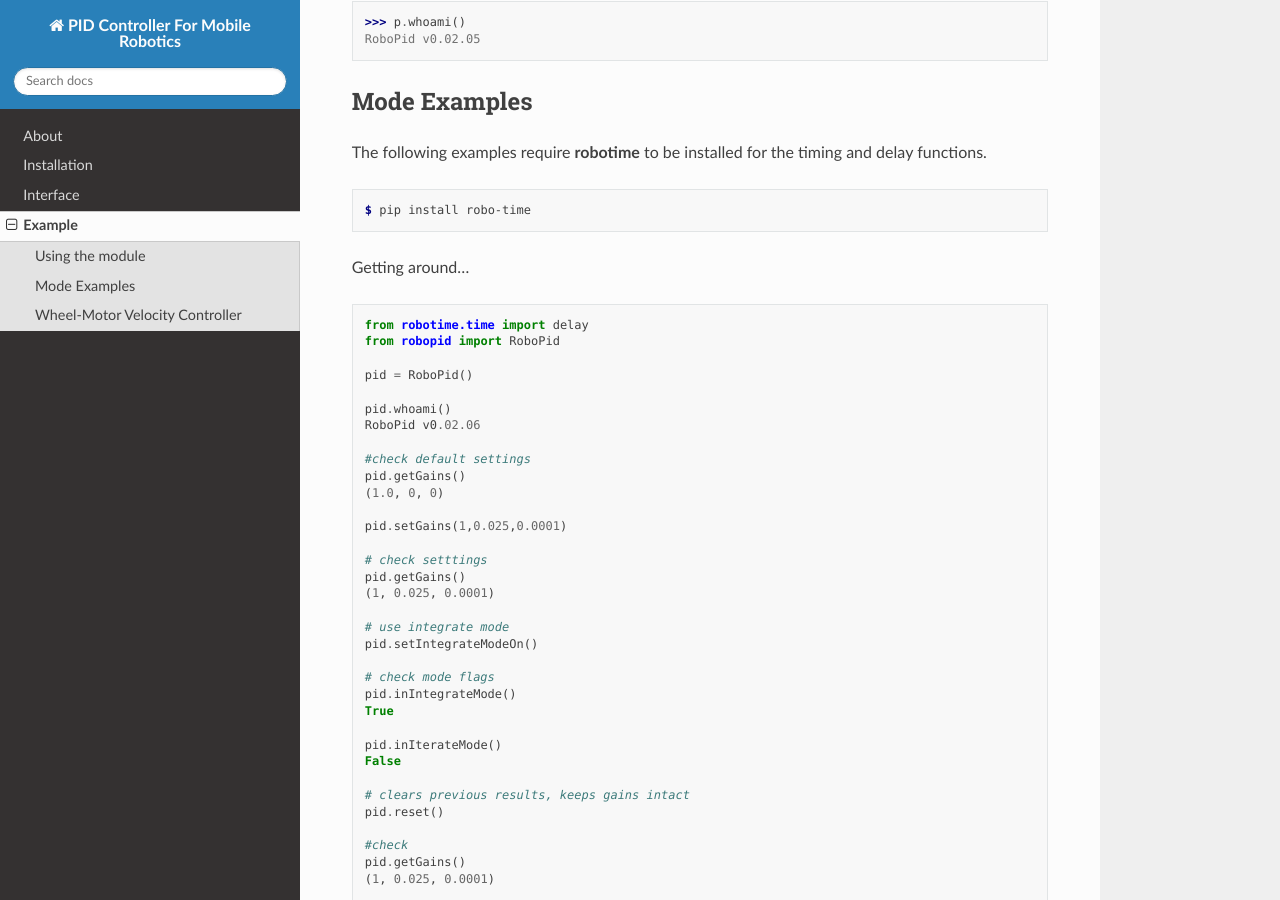
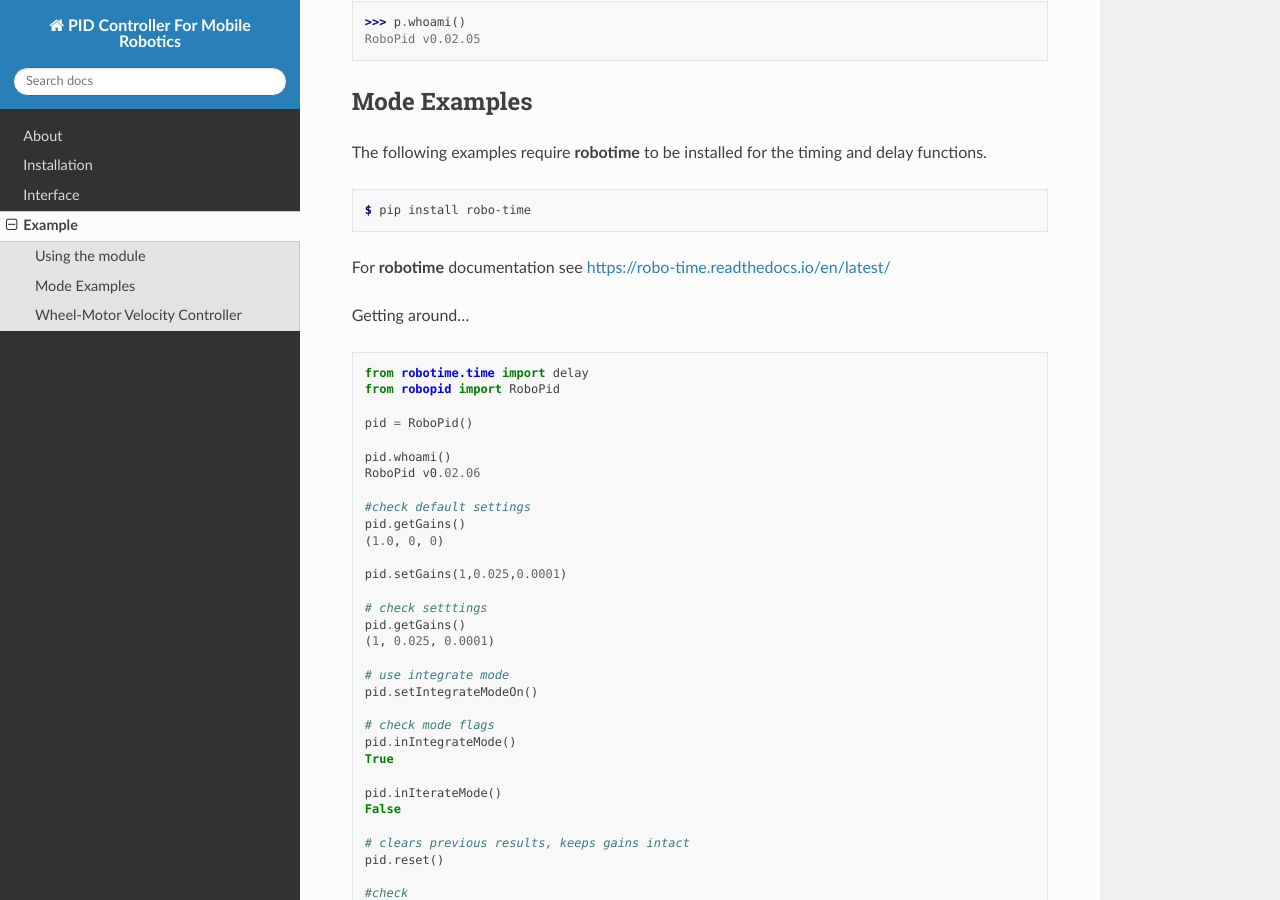
Before and after one commit to mkner/robo-pid, a Sphinx documentation site: the page built from docs/examples.rst, in a window 1280 px wide and 900 px high, scrolled down 745 px. Built offline with Sphinx 7.4.7 and the Read the Docs theme 2.0.0, drawn with Linux system fonts in a browser that asks for light colours.

Commit message:
Update examples.rst

```diff
--- a/docs/examples.rst
+++ b/docs/examples.rst
@@ -38,6 +38,8 @@ to be installed for the timing and delay functions.
 .. code-block:: console
 
     $ pip install robo-time
+
+For **robotime** documentation see https://robo-time.readthedocs.io/en/latest/
 
 
 Getting around...
```
